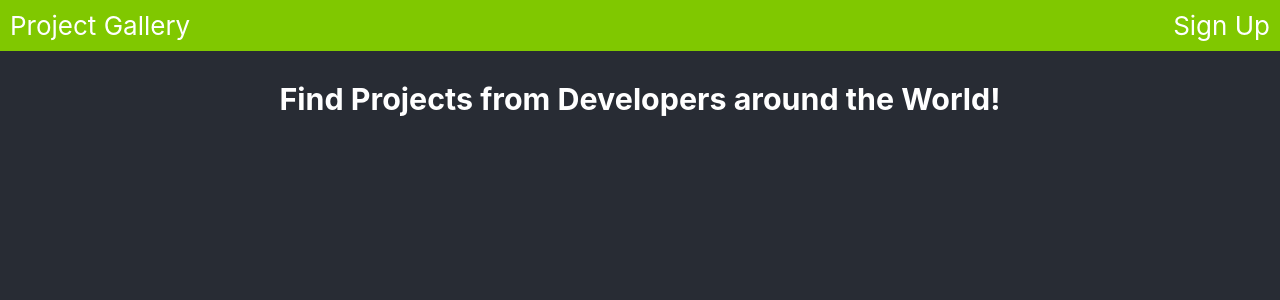
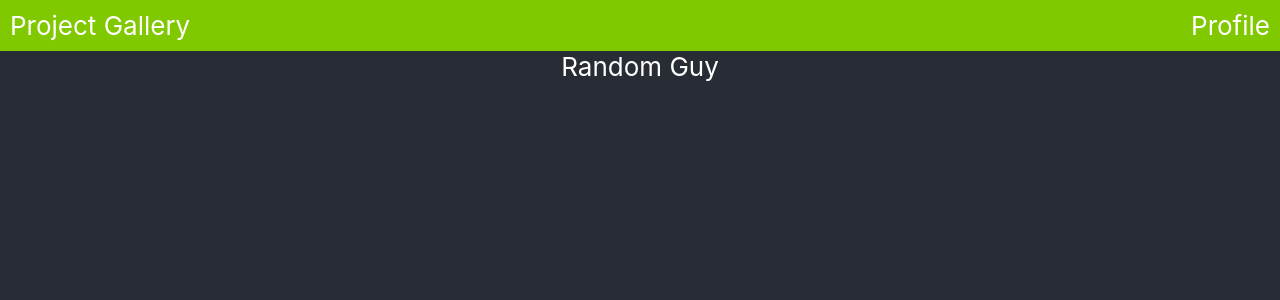
Before and after one commit to TrevORtega/project-gallery, a React (Create React App) app: page /profile in a window 1280 px wide. Shown: the top 300 px of the page. Built offline with nearby package versions, Linux system fonts and the light colour scheme.

Commit message:
Adding routing and profile page skeleton.

```diff
--- a/src/App.js
+++ b/src/App.js
@@ -1,20 +1,55 @@
 import logo from './logo.svg';
-import './App.css';
-import Nav from './nav.js';
+import Nav from './Nav.js';
+import Profile from './Profile.js';
+import styled from 'styled-components'
+
+import {
+  BrowserRouter as Router,
+  Switch,
+  Route
+} from "react-router-dom";
 
 //<img src={logo} className="App-logo" alt="logo" />
+
+const StyledApp = styled.div`
+  background-color: #282c34;
+  min-height: 100vh;
+  min-width: 100vw;
+  display: flex;
+  flex-direction: column;
+  align-items: center;
+  font-size: calc(10px + 2vmin);
+  color: white;
+`;
+
 
 function App() {
   return (
     <div className="App">
-      <header className="App-header">
+      <StyledApp>
         <Nav />
         <h3>
           Find Projects from Developers around the World!
         </h3>
-      </header>
+      </StyledApp>
     </div>
   );
 }
 
-export default App;
+function RouterApp(){
+  return (
+    <Router>
+      <div>
+        <Switch>
+          <Route exact path="/">
+            <App />
+          </Route>
+          <Route path="/profile">
+            <Profile />
+          </Route>
+        </Switch>
+      </div>
+    </Router>
+)};
+
+export default RouterApp;
--- /dev/null
+++ b/src/Profile.js
@@ -0,0 +1,24 @@
+import styled from 'styled-components';
+import Nav from './Nav';
+
+const StyledProfile = styled.div`
+    background-color: #282c34;
+    min-height: 100vh;
+    display: flex;
+    flex-direction: column;
+    align-items: center;
+    font-size: calc(10px + 2vmin);
+    color: white;
+`;
+
+
+const Profile = () => {
+    return (
+        <StyledProfile>
+            <Nav />
+            Random Guy
+        </StyledProfile>
+    );
+}
+
+export default Profile
--- a/src/nav.js
+++ b/src/nav.js
@@ -1,17 +1,12 @@
-import styled from 'styled-components'
+import styled from 'styled-components';
+import { Link } from "react-router-dom";
 
-const SignUpLogIn = styled.div`
+const NavElement = styled(Link)`
     padding-right: 10px;
     padding-left: 10px;
 
-    &:hover {
-        cursor: pointer;
-    }
-`;
-const Logo = styled.div`
-    padding-left: 10px;
-    padding-right: 10px;
-
+    text-decoration: none;
+    color: white;
     &:hover {
         cursor: pointer;
     }
@@ -31,8 +26,12 @@ export default function Nav(){
 
     return (
         <NavBar>
-            <Logo>Project Gallery</Logo>
-            <SignUpLogIn>Sign Up</SignUpLogIn>
+            <NavElement to="/">
+                Project Gallery
+            </NavElement>
+            <NavElement to="/profile">
+                Profile
+            </NavElement>
         </NavBar>
     );
 }
```
